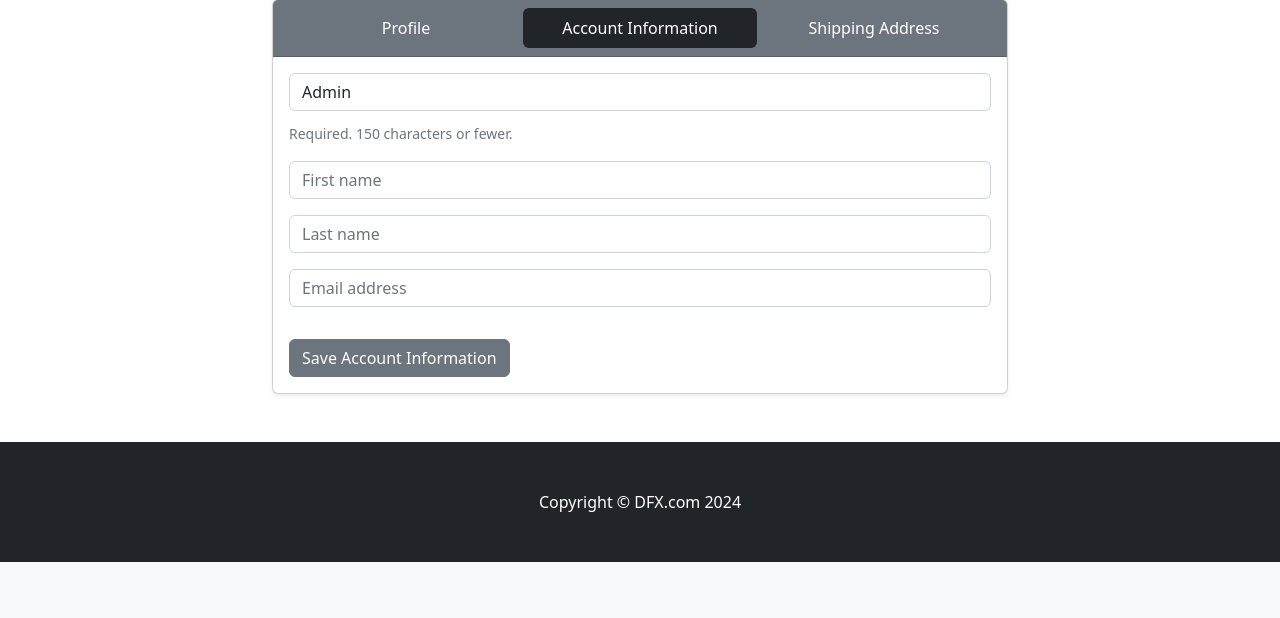
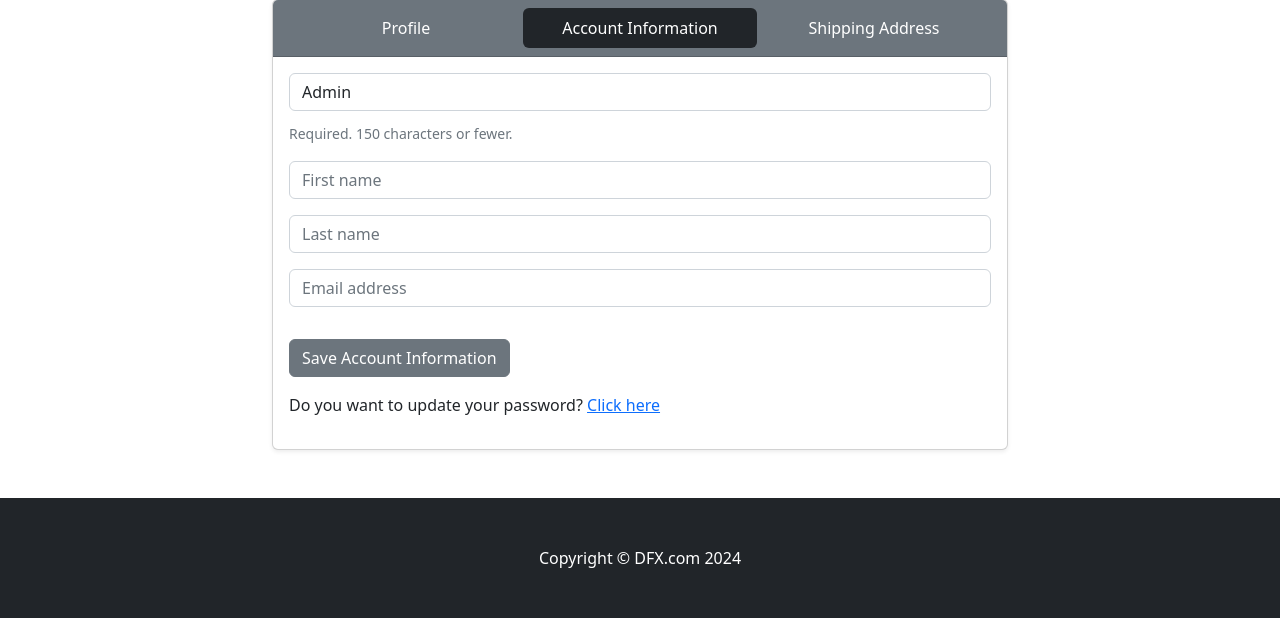
Before and after one commit to davystine/dfx, a Django app: page /account/ in a window 1280 px wide, after a click on "Account Information". Shown: the part 350-968 px from the top of the page. Before the commit the page ends 912 px from the top, so only its background shows below. Run offline with Django 5.2, Linux system fonts and the light colour scheme; a user stored in the database is signed in; data comes from the database, SQL or seed files in the repository; some libraries are stand-ins or nearby versions.

Commit message:
Upadetd the account information page

```diff
--- a/eshop/store/templates/store/account.html
+++ b/eshop/store/templates/store/account.html
@@ -49,6 +49,7 @@
                                     {{ accountinfo_form.as_p }}
                                     <button type="submit" name="save_accountinfo" class="btn btn-secondary mt-3">Save Account Information</button>
                                 </form>
+                                <p class="mt-3">Do you want to update your password? <a href="{% url 'store:password_update' %}">Click here</a></p>
                             </div>
 
                             <!-- Shipping Address -->
```
